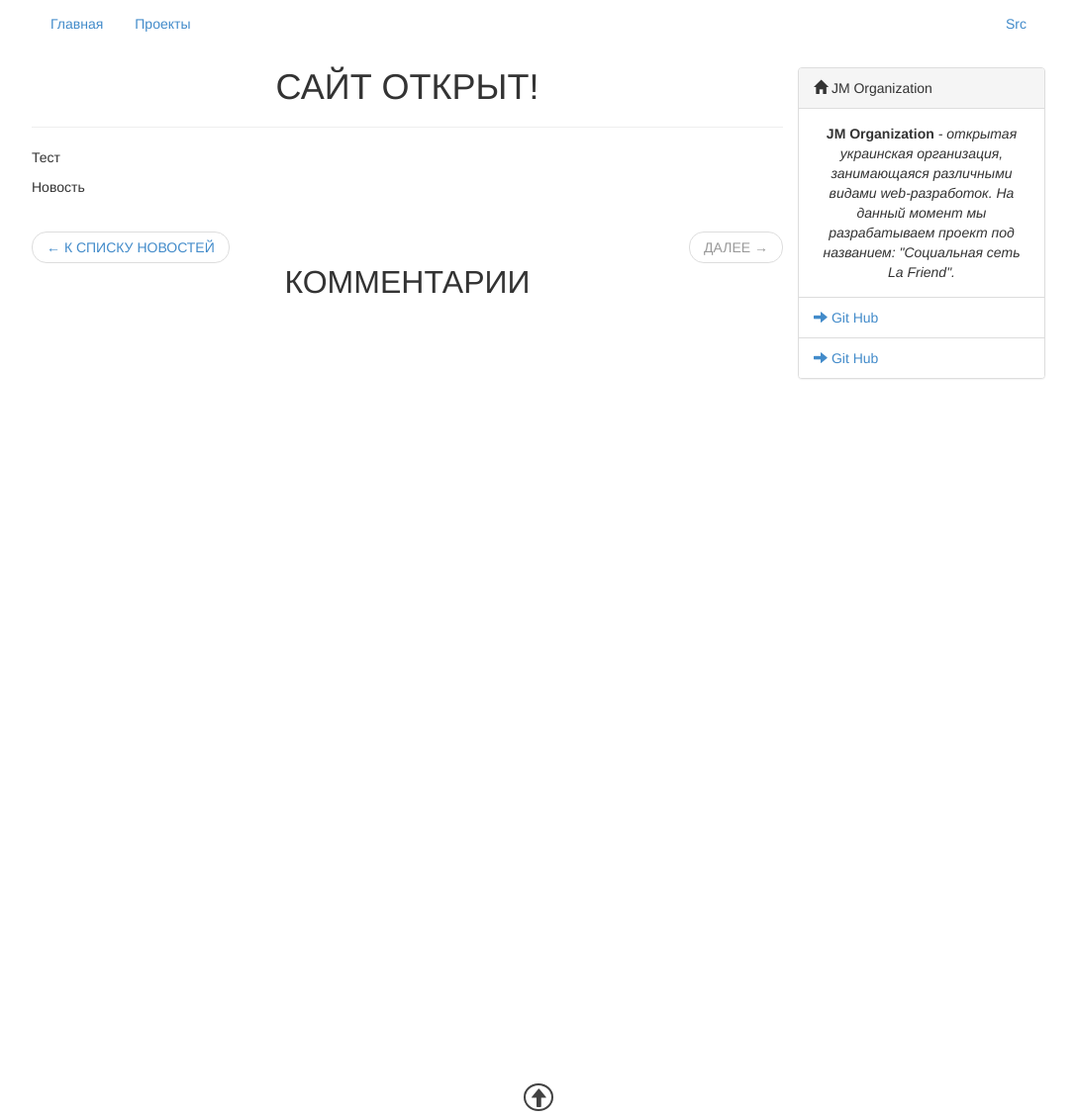
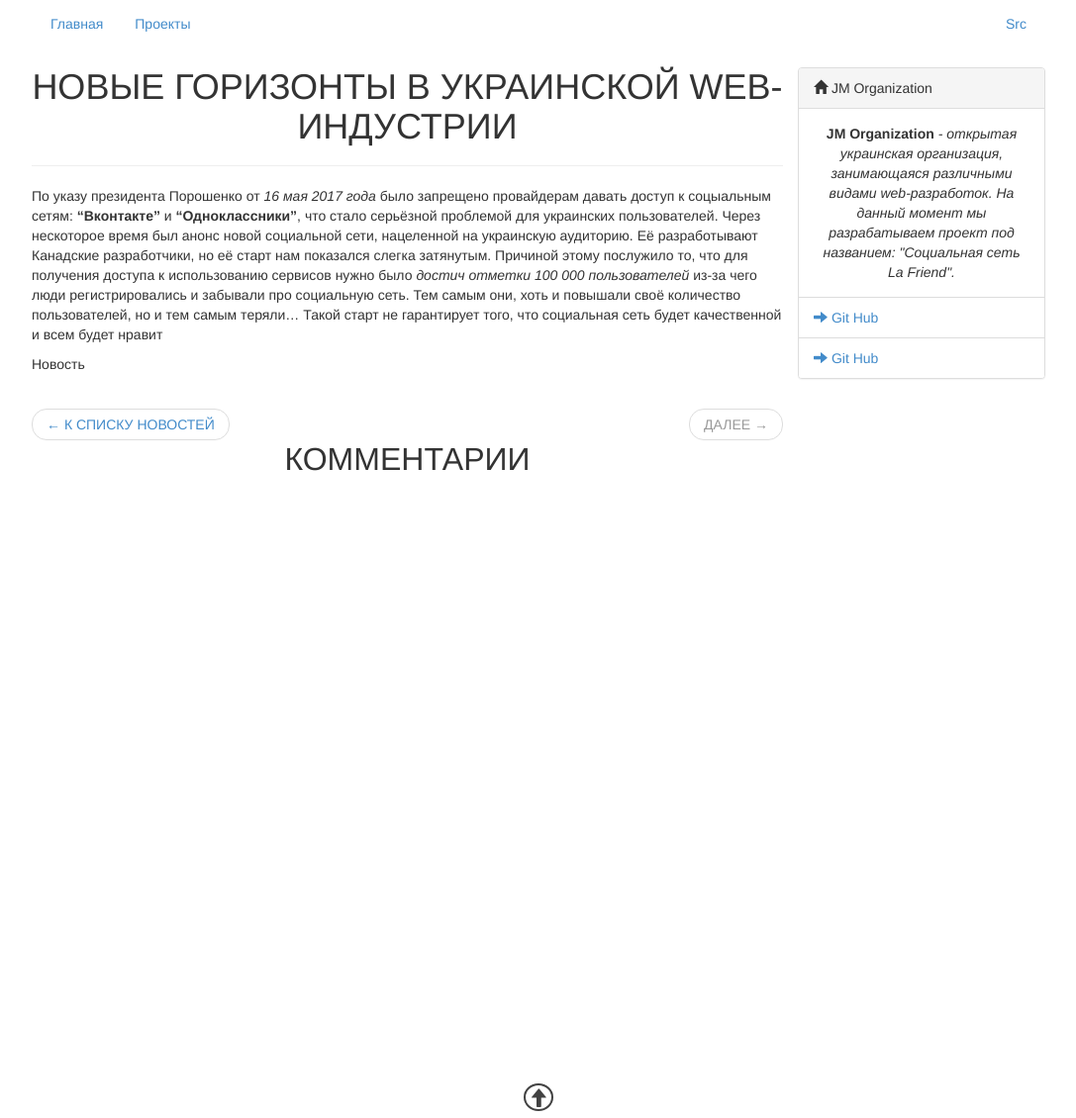
Before and after one commit to jm-organization/jm-organization.github.io, a Jekyll site: the page built from _posts/2017-06-20-relesed-site.md, in a window 1280 px wide and 1130 px high. Shown: the whole window at 99% size, without its empty margins (96-1183 px from the left). Built offline with Jekyll 4.4.1, drawn with Linux system fonts in a browser that asks for light colours; our own code applies the rules of GitHub Pages for plain Markdown files; comment, search, counter and statistics services are not loaded.

Commit message:
Обновлена новость

```diff
--- a/_posts/2017-06-20-relesed-site.md
+++ b/_posts/2017-06-20-relesed-site.md
@@ -1,10 +1,14 @@
 ---
-title: Сайт открыт!
-author: Magicfar4
+title: Новые горизонты в Украинской web-индустрии
+author: Magicmen
 author_url: https://vk.com/jmagicmen
 published: true
 ---
 
-Тест
+По указу президента Порошенко от _16 мая 2017 года_ было запрещено провайдерам давать доступ к соцыальным сетям:
+**"Вконтакте"** и **"Одноклассники"**, что стало серьёзной проблемой для украинских пользователей. Через нескоторое время был анонс новой социальной сети, нацеленной на украинскую аудиторию. Её разработывают Канадские разработчики, но её старт нам показался слегка затянутым.
+Причиной этому послужило то, что для получения доступа к использованию сервисов нужно было _достич отметки 100 000 пользователей_ из-за чего люди регистрировались и забывали про социальную сеть. Тем самым они, хоть и повышали своё количество пользователей, но и тем самым теряли...
+Такой старт не гарантирует того, что социальная сеть будет качественной и всем будет нравит
+
 
 Новость
--- a/assets/css/main.css
+++ b/assets/css/main.css
@@ -122,7 +122,8 @@ li {
     .page-width .page-content .jm-comments-title {
       margin-top: 35px; }
       .page-width .page-content .jm-comments-title .jm-pager {
-        margin: 15px 0; }
+        margin: 15px 0;
+        margin: 0 !important; }
         .page-width .page-content .jm-comments-title .jm-pager li.jm-comments-title {
           position: absolute;
           width: 100%;
--- a/assets/css/main.sass
+++ b/assets/css/main.sass
@@ -145,6 +145,7 @@ li
           line-height: 32px
           font-size: 32px
           z-index: -1
+          margin: 0!important
 
     .jm-pagination
       text-align: center
```
